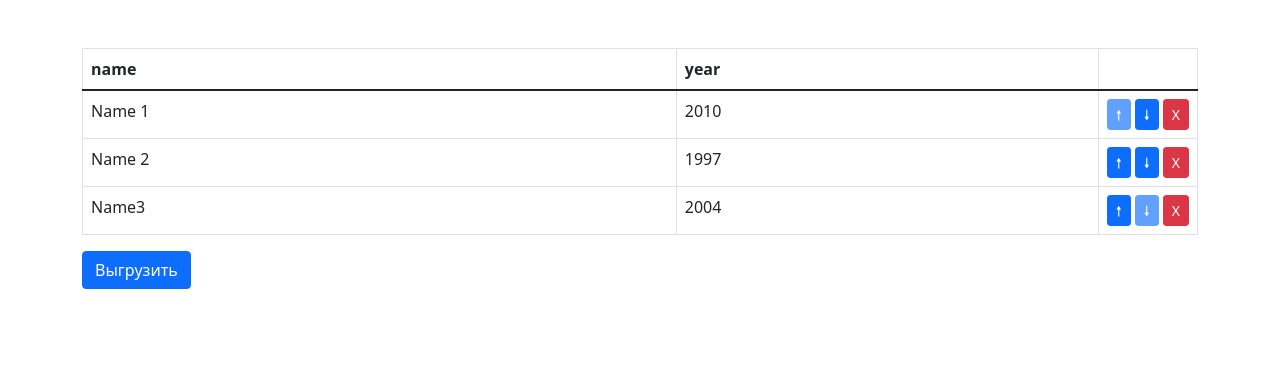
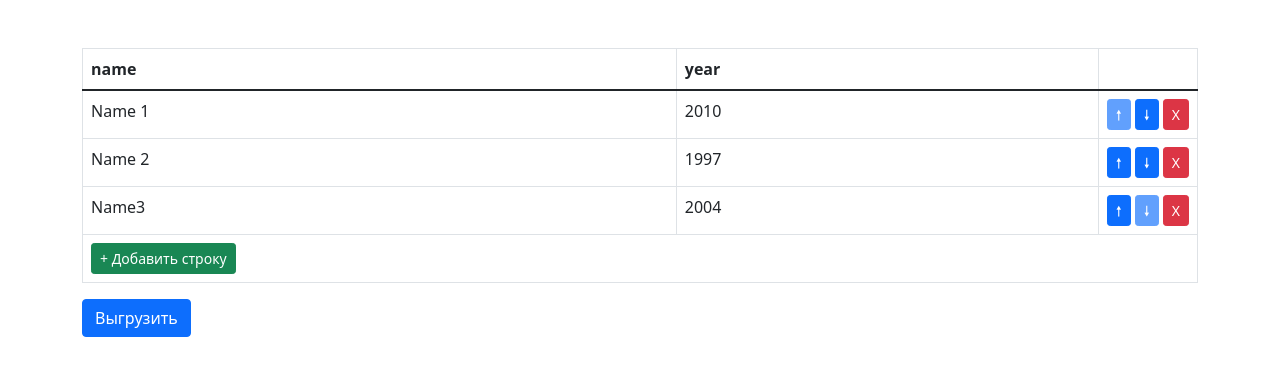
Before and after one commit to Timsonrobl/angular-table-editor, an Angular app: page /text in a window 1280 px wide. Both pictures are taken after a click on the button "Продолжить". Shown: the top 376 px of the page. Built offline with nearby package versions, Linux system fonts and the light colour scheme.

Commit message:
cell trackedBy issue fixed

```diff
--- a/src/app/table/table.component.html
+++ b/src/app/table/table.component.html
@@ -8,9 +8,16 @@
     </tr>
   </thead>
   <tbody>
-    <tr *ngFor="let row of table.data; index as rowIndex">
+    <tr
+      *ngFor="
+        let row of table.data;
+        index as rowIndex;
+        first as isFirstRow;
+        last as isLastRow
+      "
+    >
       <td
-        *ngFor="let cell of row; index as columnIndex"
+        *ngFor="let cell of row; index as columnIndex; trackBy: trackCell"
         contenteditable="true"
         (blur)="updateCell($event, rowIndex, columnIndex)"
       >
@@ -21,7 +28,7 @@
           type="button"
           class="btn btn-sm btn-primary"
           title="Переместить вверх"
-          [disabled]="rowIndex === 0"
+          [disabled]="isFirstRow"
           (click)="swapRows(rowIndex, rowIndex - 1)"
         >
           🠕
@@ -30,7 +37,7 @@
           type="button"
           class="btn btn-sm btn-primary mx-1"
           title="Переместить вниз"
-          [disabled]="rowIndex === table.data.length - 1"
+          [disabled]="isLastRow"
           (click)="swapRows(rowIndex, rowIndex + 1)"
         >
           🠗
@@ -45,6 +52,18 @@
         </button>
       </td>
     </tr>
+    <tr>
+      <td [attr.colspan]="table.columns.length + 1">
+        <button
+          type="button"
+          class="btn btn-sm btn-success"
+          title="Удалить строку"
+          (click)="addRow()"
+        >
+          + Добавить строку
+        </button>
+      </td>
+    </tr>
   </tbody>
 </table>
 <button type="button" class="btn btn-primary" (click)="onExportClick()">
--- a/src/app/table/table.component.ts
+++ b/src/app/table/table.component.ts
@@ -11,11 +11,14 @@ export class TableComponent implements OnInit {
   table = this.tableService.table;
   constructor(private router: Router, private tableService: TableService) {}
 
+  trackCell = (index: number, cell: string) => index + cell;
+
   onExportClick() {
     this.router.navigate(['text']);
   }
 
   updateCell(event: FocusEvent, row: number, column: number) {
+    debugger;
     const target = event.target as HTMLInputElement;
     this.table.data[row][column] = target.innerText;
   }
@@ -30,6 +33,10 @@ export class TableComponent implements OnInit {
     this.table.data[rowB] = previous;
   }
 
+  addRow() {
+    this.table.data.push(Array(this.table.columns.length).fill(''));
+  }
+
   ngOnInit(): void {
     if (!this.tableService.table.columns.length)
       this.router.navigateByUrl('text');
```
